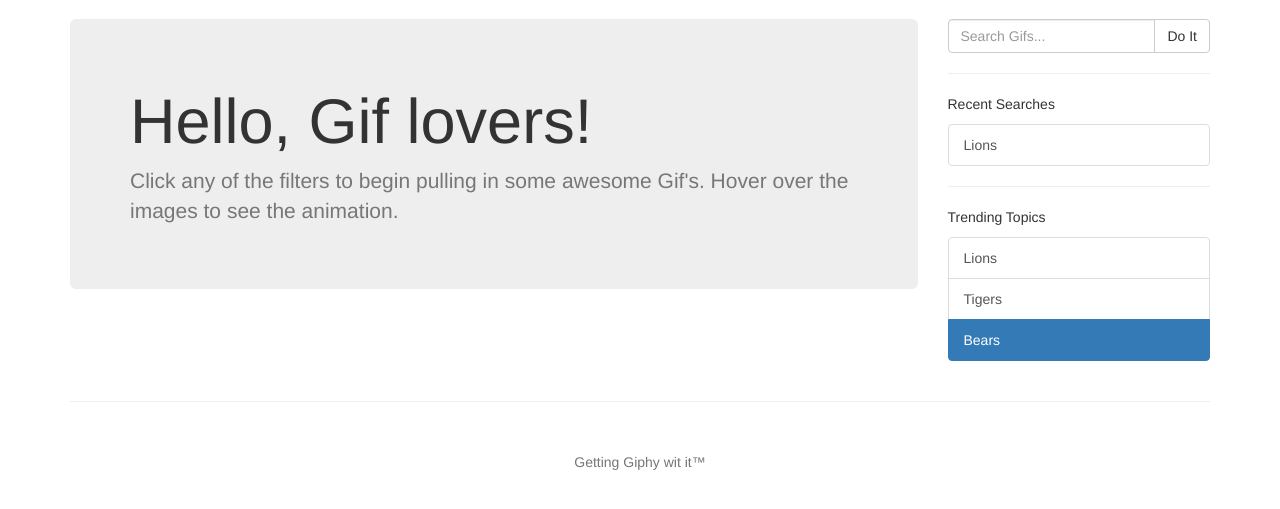
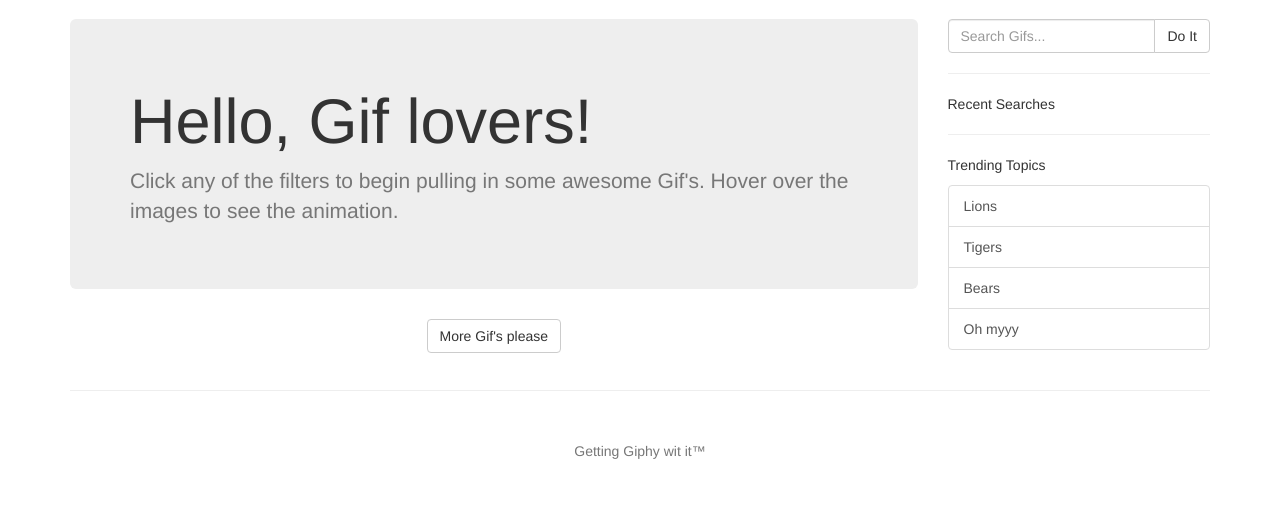
Before and after one commit to michaelrogers/week-6-ajax, a PHP site: page / in a window 1280 px wide. Shown: the part 51-560 px from the top of the page. Run offline with PHP 8.4, Linux system fonts and the light colour scheme.

Commit message:
Recent searched and trending search completed. A button to ajax more gifs in was added to raise the query limit

```diff
--- a/assets/script.js
+++ b/assets/script.js
@@ -1,12 +1,12 @@
 document.addEventListener('DOMContentLoaded', () => {
-	let suggestedTopics = ['Lions', 'Tigers', 'Bears'];
+	let suggestedTopics = ['Lions', 'Tigers', 'Bears', 'Oh myyy'];
 	const queryLimit = 9;
 	const featuredQuery = "http://api.giphy.com/v1/gifs/trending?api_key=dc6zaTOxFJmzC";
 	const searchQuery = 'http://api.giphy.com/v1/gifs/search?api_key=dc6zaTOxFJmzC';
 	let prefetchArray = []; //Array to prefetch the gifs in so there is no delay on mouseover swap
-	//Generate the images to be displayed in the
+
 	const generateImageElements = (response) => {
-		console.log(response);
+		let gifContainer = document.getElementById('gifContainer');
 		let fragment = document.createDocumentFragment();
 		//add data attributes for static and animated files
 		response.map((x) => {
@@ -16,12 +16,10 @@ document.addEventListener('DOMContentLoaded', () => {
 				x.rating
 			));
 		});
-		document.getElementById('gifContainer').innerHTML = "";
-		document.getElementById('gifContainer').appendChild(fragment);
-		// console.log(fragment)
+		gifContainer.innerHTML = "";
+		gifContainer.appendChild(fragment);
+	}
 
-	}
-	//Parse topics from the topics array and generate
 	const createImageElement = (staticURL, animatedURL, rating) => {
 		//Create the individual image block
 		let eachDiv = document.createElement('div');
@@ -41,13 +39,12 @@ document.addEventListener('DOMContentLoaded', () => {
 
 	const handleResponse = (response) => {
 		generateImageElements(response);
-	    	// console.log(response)
     	let gifArray = Array.from(document.querySelectorAll('#gifContainer > div > img'));
-    	if (gifArray) {
+    	if (!gifArray) return false;
 		gifArray.map((gif) => {
 			let prefetchImage = new Image;
     		prefetchImage.src = gif.dataset.animated;
-	    		prefetchArray.push(prefetchImage)
+    		prefetchArray.push(prefetchImage);
 
     		gif.addEventListener('mouseleave', (event) => {
     			event.currentTarget.src = event.currentTarget.dataset.static;
@@ -57,27 +54,65 @@ document.addEventListener('DOMContentLoaded', () => {
     		});
 		}); //map
     }
+
+	const createSearchItem = (value, recentSearches = true, active = false) => {
+		let elementSelector = (recentSearches) ? 'recentSearches' : 'trendingTopics';
+		let parent = document.getElementById(elementSelector);
+		let element = document.createElement('a');
+		element.className = active ? 'list-group-item active' :'list-group-item';
+		element.dataset.search = value;
+		element.innerHTML = value;
+		element.href = '#';
+		element.addEventListener('click', buttonEvent)
+		parent.insertBefore(element, parent.firstChild);
 	}
 
+	const buttonEvent = (event) => {
+		query(event.currentTarget.dataset.search, queryLimit);
+		clearActiveState();
+		event.currentTarget.classList.add('active');
+	}
+
+	const clearActiveState = () => {
+		Array.from(document.querySelectorAll('.list-group-item'))
+			.map((x) => x.classList.remove('active'));
+	}
+
+	const query = (inputFieldValue, limit, search = true) => {
+		$.ajax({
+			url: `${search ? searchQuery : featuredQuery}&q=${inputFieldValue}&limit=${limit}`,
+			method: 'GET'})
+			.done((response) => handleResponse(response.data));
+	}
+
+	const init = () => {
+		//Search button click listener
 		document.getElementById('searchButton').addEventListener('click', (event) => {
 			const inputFieldValue = document.getElementById('inputField').value.trim();
 			if (inputFieldValue !== "") {
-
-			console.log(inputFieldValue);
-			$.ajax({url: `${searchQuery}&q=${inputFieldValue}&limit=${queryLimit}`, method: 'GET'})
-			.done((response) => handleResponse(response.data));
+				clearActiveState();
+				createSearchItem(inputFieldValue, true, true);
+				query(inputFieldValue, queryLimit);
 			}
+			document.getElementById('inputField').value = '';
 			return false;
 		});
-
-	const init = () => {
-		$.ajax({url: `${featuredQuery}&limit=${queryLimit}`, method: 'GET'})
-			.done((response) => handleResponse(response.data));
+		//More gifs click listener
+		document.getElementById('buttonMore').addEventListener('click', (event) => {
+			const activeSearch = document.querySelector('a.active');
+			const currentLength = document.getElementById('gifContainer').childElementCount;
+			//If there is an active search, a search query is called with its value;
+			//otherwise a featured gif query is called.
+			query(activeSearch ? activeSearch.dataset.search : null,
+				currentLength + queryLimit,
+				activeSearch ? true : false
+			);
+		})
+		suggestedTopics.reverse().forEach((topic) => createSearchItem(topic, false));
+		//Initial featured gifs
+		query(null, queryLimit, false);
 	}
 
 	init();
 
-
-
-
 });
--- a/assets/style.css
+++ b/assets/style.css
@@ -13,9 +13,10 @@ footer {
   transition: 1s;
 }
 
-img {
-  /*filter: grayscale(0.4);*/
+#gifContainer > div {
+  min-height: 180px;
 }
+
 @media (min-width: 700px) {
   #gifContainer div img {
     max-height: 149.7px;
--- a/index.html
+++ b/index.html
@@ -30,19 +30,20 @@
     </nav><!-- /.navbar -->
 
     <div class="container">
-
       <div class="row row-offcanvas row-offcanvas-right">
-
         <div class="col-xs-12 col-sm-9">
-
-          <div class="jumbotron">
-            <h1>Hello, Gif lovers!</h1>
-            <p class='text-muted'>Click any of the filters to begin pulling in some awesome Gif's. Hover over the images to see the animation.</p>
-          <!--  <img class="img-responsive center-block" src="https://media.giphy.com/media/14dfkUG7O3VAeA/giphy.gif" alt=""> -->
-          </div>
+      		<div class="jumbotron">
+				<h1>Hello, Gif lovers!</h1>
+				<p class='text-muted'>Click any of the filters to begin pulling in some awesome Gif's. Hover over the images to see the animation.</p>
+			</div>
           <div class="row" id="gifContainer">
             <!-- Response gif's go here -->
           </div><!--/row-->
+          <div class='row'>
+			<div class="col-xs-12">
+				<button class='btn btn-default center-block' id='buttonMore'>More Gif's please</button>
+			</div>
+          </div>
         </div><!--/.col-xs-12.col-sm-9-->
 
         <div class="col-xs-6 col-sm-3 sidebar-offcanvas" id="sidebar">
@@ -55,17 +56,15 @@
 		    <hr>
 		    <div>
 		    	<p>Recent Searches</p>
-		       	<div class="list-group">
-	        		<a href="#" class="list-group-item" data-toggle='offcanvas' >Lions</a>
-        		</div>
+		       	<div class="list-group" id="recentSearches">
+	        		<!-- Search items go here -->
+	       		</div>
         	</div>
 		    <hr>
 		    <div>
 		    	<p>Trending Topics</p>
-		       	<div class="list-group">
-	        		<a href="#" class="list-group-item" data-toggle='offcanvas' >Lions</a>
-	        		<a href="#" class="list-group-item">Tigers</a>
-	        		<a href="#" class="list-group-item active">Bears</a>
+		       	<div class="list-group" id="trendingTopics">
+	        		<!-- Search items go here -->
 	       		</div>
         	</div>
         </div><!--/.sidebar-offcanvas-->
```
Lines whose indentation alone changed are shown as unchanged.
